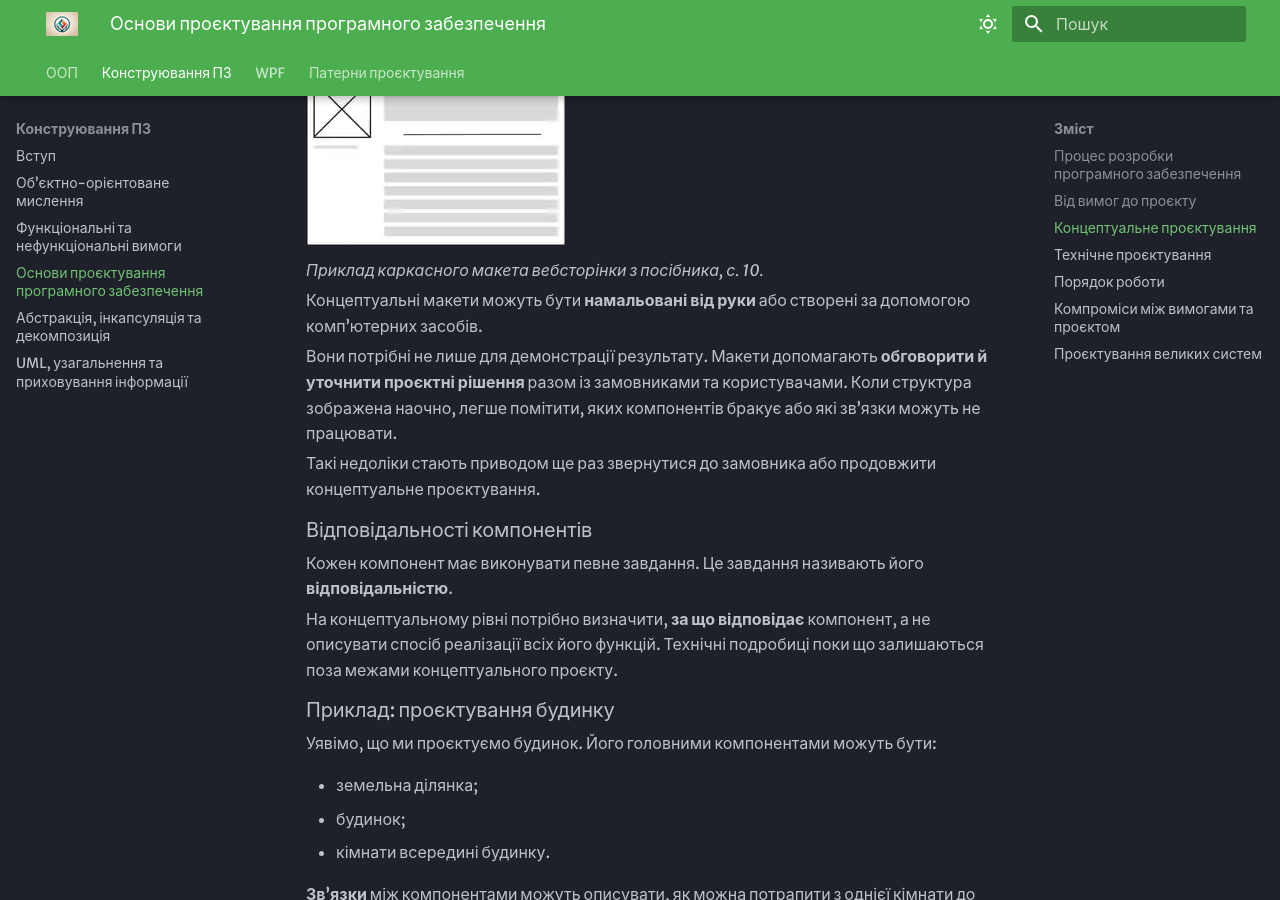
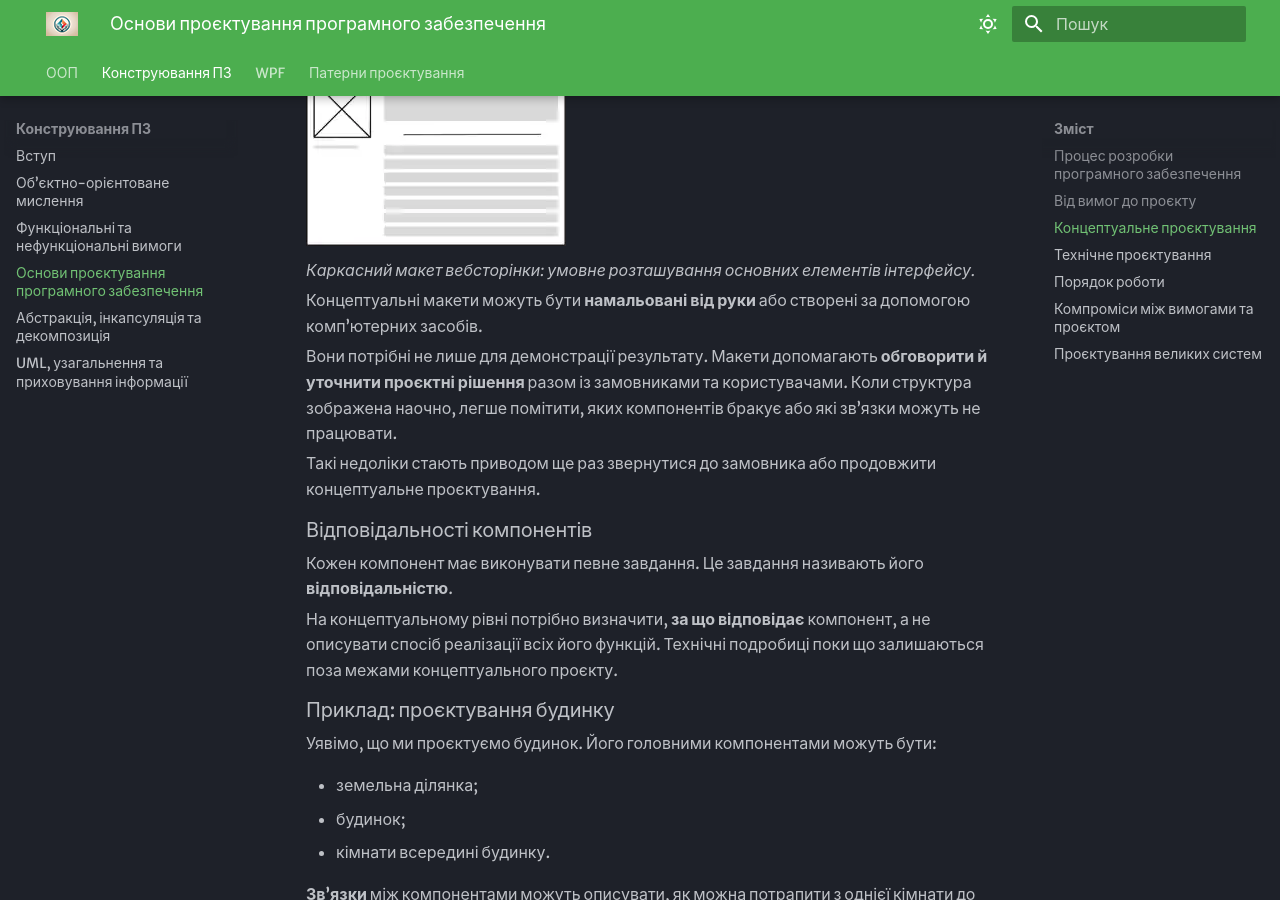
Before and after one commit to vakimov1986/C-lectures, an MkDocs documentation site: the page built from docs/construction/lectures/lecture-03-design.md, in a window 1280 px wide and 900 px high, scrolled down 1465 px. Built offline with MkDocs 1.6.1 and Material for MkDocs 9.7.7, drawn with Linux system fonts in a browser that asks for light colours; some of the changed text lies outside the part shown.

Commit message:
docs(construction): present lessons as standalone web pages without PDF source callouts

```diff
--- a/docs/construction/lectures/lecture-03-design.md
+++ b/docs/construction/lectures/lecture-03-design.md
@@ -39,9 +39,9 @@
 
 Для програм із графічним інтерфейсом часто використовують **каркасні макети (wireframes)**. Такий макет нагадує креслення: він показує основні області майбутньої сторінки або екрана, але не зобов’язаний містити всі деталі оформлення.
 
-![Каркасний макет вебсторінки з оригінального посібника](../../images/ooad-wireframe.webp)
+![Приклад каркасного макета вебсторінки](../../images/ooad-wireframe.webp)
 
-*Приклад каркасного макета вебсторінки з посібника, с. 10.*
+*Каркасний макет вебсторінки: умовне розташування основних елементів інтерфейсу.*
 
 Концептуальні макети можуть бути **намальовані від руки** або створені за допомогою комп’ютерних засобів.
 
```
Also changed, not shown: other parts of docs/construction/lectures/lecture-03-design.md (+0 -4 lines).
